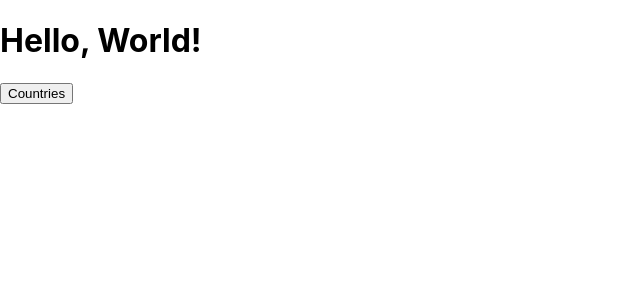
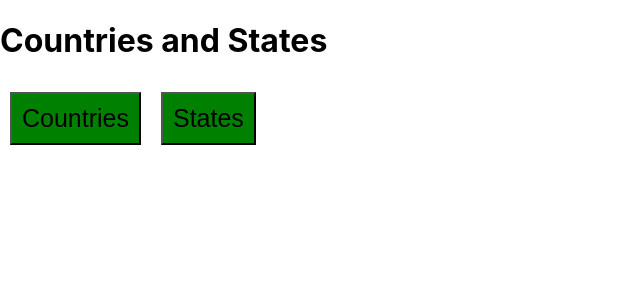
Before and after one commit to tikkikkit21/CountriesAndStates, a React (Create React App) app: page / in a window 1280 px wide. Shown: the top 300 px of the page, without its empty margins (0-640 px from the left). Built offline with nearby package versions, Linux system fonts and the light colour scheme.

Commit message:
Finished basic layout

```diff
--- a/src/App.css
+++ b/src/App.css
@@ -1,38 +1,6 @@
-.App {
-  text-align: center;
+button.dropdown {
+    background-color: green;
+    font-size: 25px;
+    padding: 10px;
+    margin: 10px;
 }
-
-.App-logo {
-  height: 40vmin;
-  pointer-events: none;
-}
-
-@media (prefers-reduced-motion: no-preference) {
-  .App-logo {
-    animation: App-logo-spin infinite 20s linear;
-  }
-}
-
-.App-header {
-  background-color: #282c34;
-  min-height: 100vh;
-  display: flex;
-  flex-direction: column;
-  align-items: center;
-  justify-content: center;
-  font-size: calc(10px + 2vmin);
-  color: white;
-}
-
-.App-link {
-  color: #61dafb;
-}
-
-@keyframes App-logo-spin {
-  from {
-    transform: rotate(0deg);
-  }
-  to {
-    transform: rotate(360deg);
-  }
-}
--- a/src/App.js
+++ b/src/App.js
@@ -3,14 +3,19 @@ import './App.css';
 function App() {
     return (
         <div className="app">
-            <h1>Hello, World!</h1>
-            <button className="country" onClick={handleClick}>Countries</button>
+            <h1>Countries and States</h1>
+            <button className="dropdown" onClick={handleClickCountry}>Countries</button>
+            <button className="dropdown" onClick={handleClickState}>States</button>
         </div>
     );
 }
 
 export default App;
 
-function handleClick() {
-    console.log("I have been clicked");
+function handleClickCountry() {
+    console.log("Country button clicked");
 }
+
+function handleClickState() {
+    console.log("State button clicked")
+}
```
